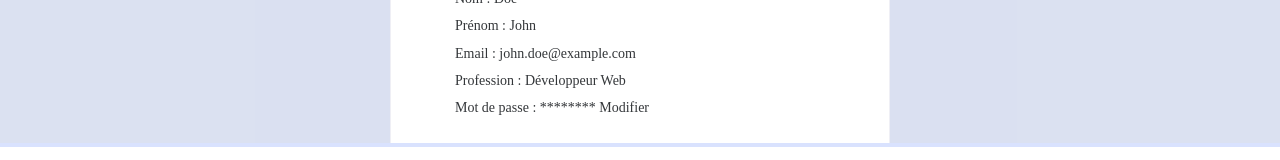
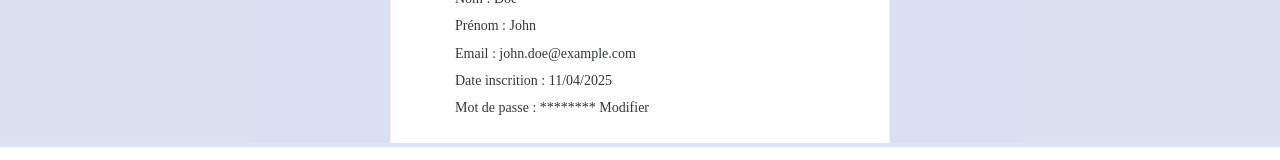
Before and after one commit to mat25/RE_SOURCES_RELATIONNELLES, a Vue app in the folder frontend/: page /profil in a window 1280 px wide. Shown: the part 589-749 px from the top of the page. Built offline with nearby package versions, Linux system fonts and the light colour scheme.

Commit message:
ajout de la date d'inscription

```diff
--- a/frontend/src/views/profil.vue
+++ b/frontend/src/views/profil.vue
@@ -12,7 +12,7 @@
           <p><strong>Nom :</strong> Doe</p>
           <p><strong>Prénom :</strong> John</p>
           <p><strong>Email :</strong> john.doe@example.com</p>
-          <p><strong>Profession :</strong> Développeur Web</p>
+          <p><strong>Date inscrition :</strong> 11/04/2025</p>
           <p><strong>Mot de passe :</strong> ********
             <n-button text @click="showPasswordModal">Modifier</n-button>
           </p>
```
